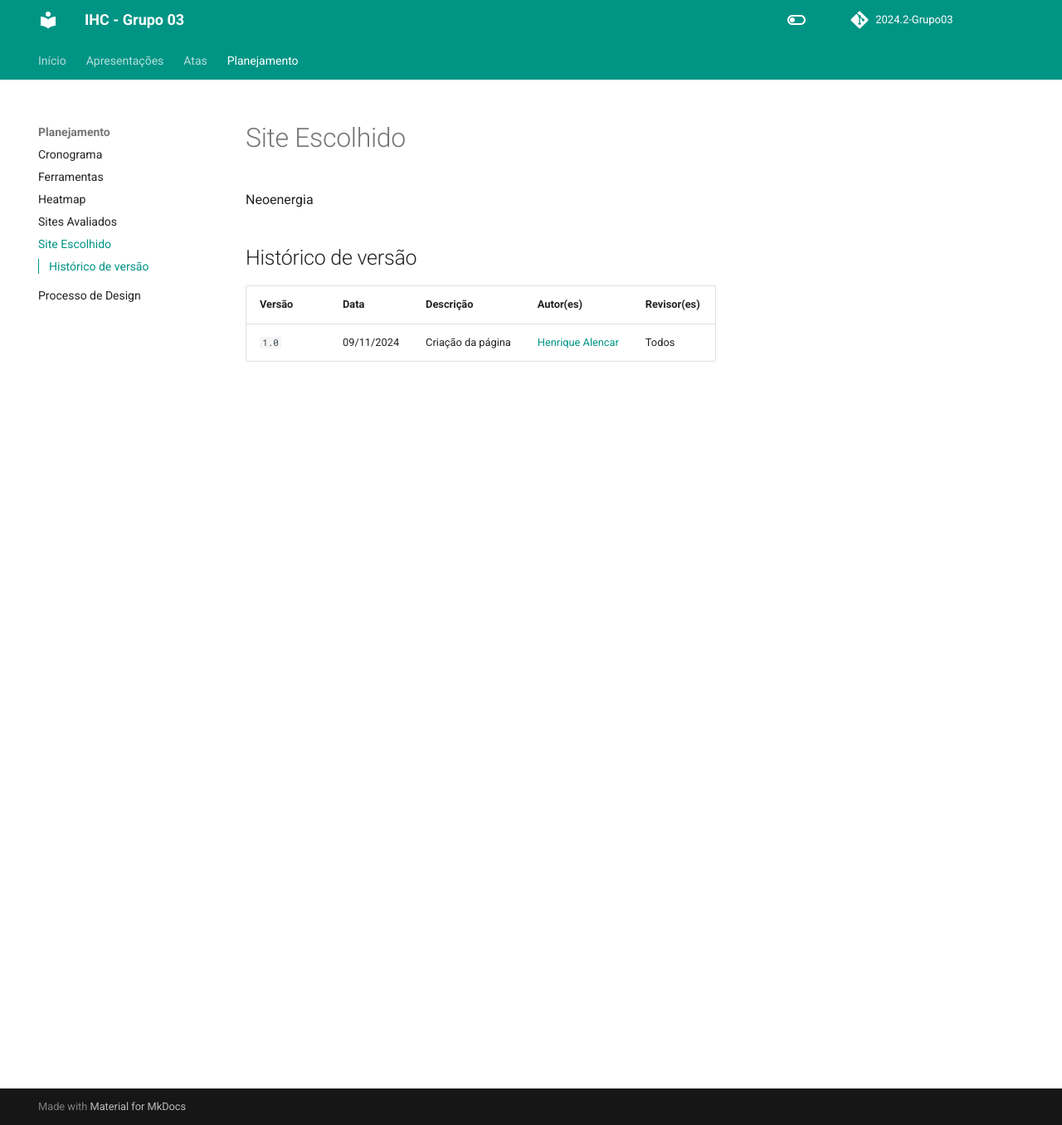
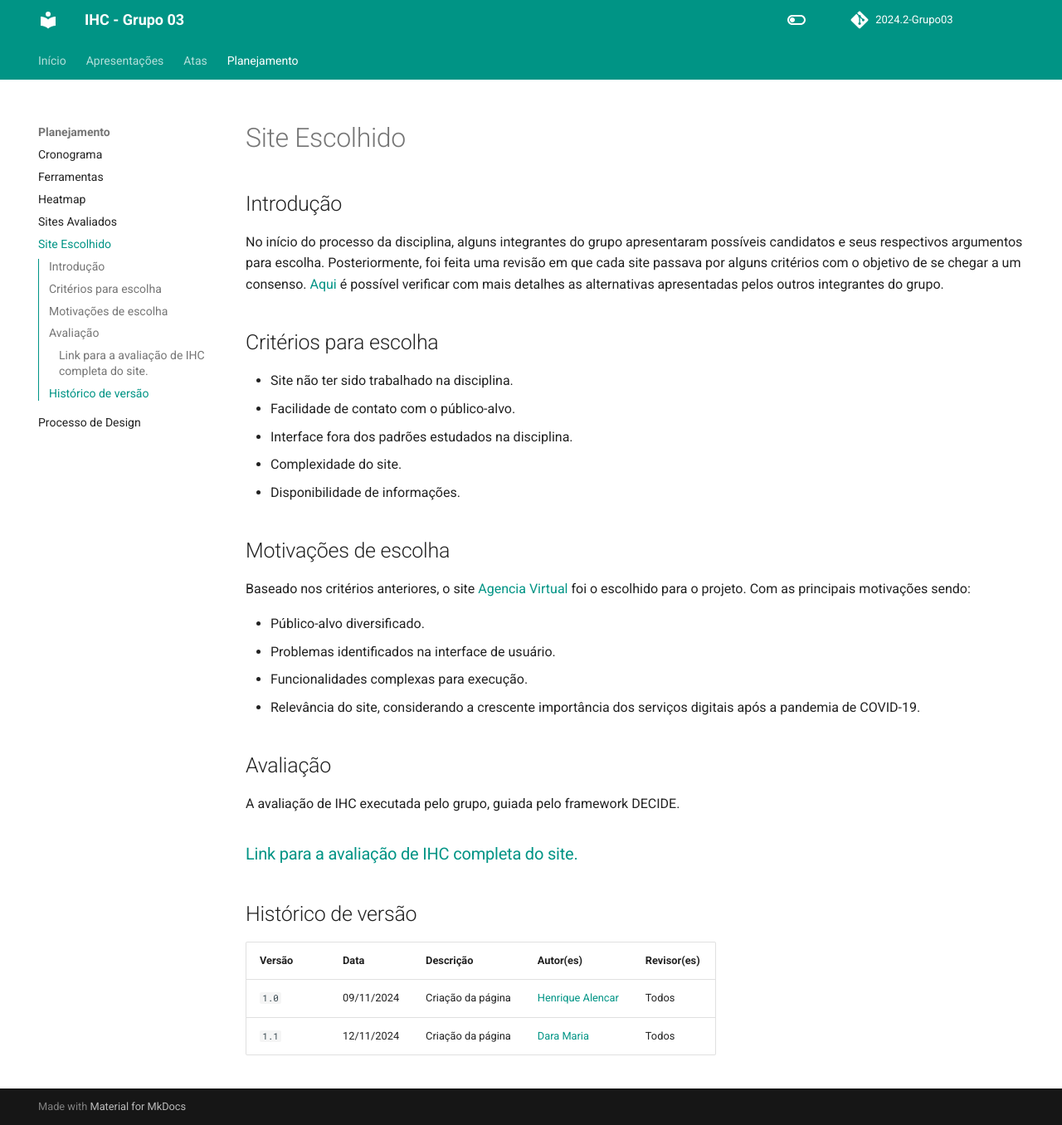
Before and after one commit to Interacao-Humano-Computador/2024.2-Neoenergia, an MkDocs documentation site: the page built from docs/planejamento/site-escolhido.md, in a window 1280 px wide and 1356 px high. Shown: the whole window at 83% size. Built offline with MkDocs 1.6.1 and Material for MkDocs 9.7.7, drawn with Linux system fonts in a browser that asks for light colours; comment, search, counter and statistics services are not loaded.

Commit message:
breve introdução

```diff
--- a/docs/planejamento/site-escolhido.md
+++ b/docs/planejamento/site-escolhido.md
@@ -1,9 +1,32 @@
-#Site Escolhido
+# Site Escolhido
 
-Neoenergia
+## Introdução
+No início do processo da disciplina, alguns integrantes do grupo apresentaram possíveis candidatos e seus respectivos argumentos para escolha. Posteriormente, foi feita uma revisão em que cada site passava por alguns critérios com o objetivo de se chegar a um consenso.
+[Aqui](sites-avaliados.md) é possível verificar com mais detalhes as alternativas apresentadas pelos outros integrantes do grupo.
+
+## Critérios para escolha
+* Site não ter sido trabalhado na disciplina.
+* Facilidade de contato com o público-alvo.
+* Interface fora dos padrões estudados na disciplina.
+* Complexidade do site.
+* Disponibilidade de informações.
+
+## Motivações de escolha
+Baseado nos critérios anteriores, o site [Agencia Virtual](https://agenciavirtual.neoenergiabrasilia.com.br/) foi o escolhido para o projeto. Com as principais motivações sendo:
+
+- Público-alvo diversificado.
+- Problemas identificados na interface de usuário.
+- Funcionalidades complexas para execução.
+- Relevância do site, considerando a crescente importância dos serviços digitais após a pandemia de COVID-19.
+
+## Avaliação
+A avaliação de IHC executada pelo grupo, guiada pelo framework DECIDE.
+
+###  [Link para a avaliação de IHC completa do site.](avaliacoes/avaliacao-bilheteria-digital.pdf)
 
 ## Histórico de versão
 
 | Versão | Data       | Descrição                                | Autor(es)                                                                                       | Revisor(es)                                                                                                                                    |
 | ------ | ---------- | ---------------------------------------- | ----------------------------------------------------------------------------------------------- | ---------------------------------------------------------------------------------------------------------------------------------------------- |
 | `1.0`  | 09/11/2024 | Criação da página                     | [Henrique Alencar](https://github.com/henryqma) | Todos |
+| `1.1`  | 12/11/2024 | Criação da página                     | [Dara Maria](https://github.com/daramariabs) | Todos |
```
